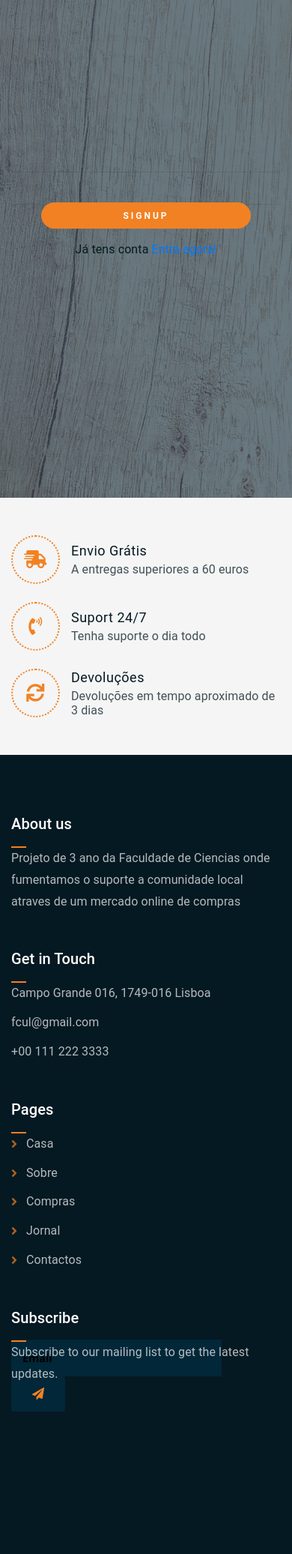
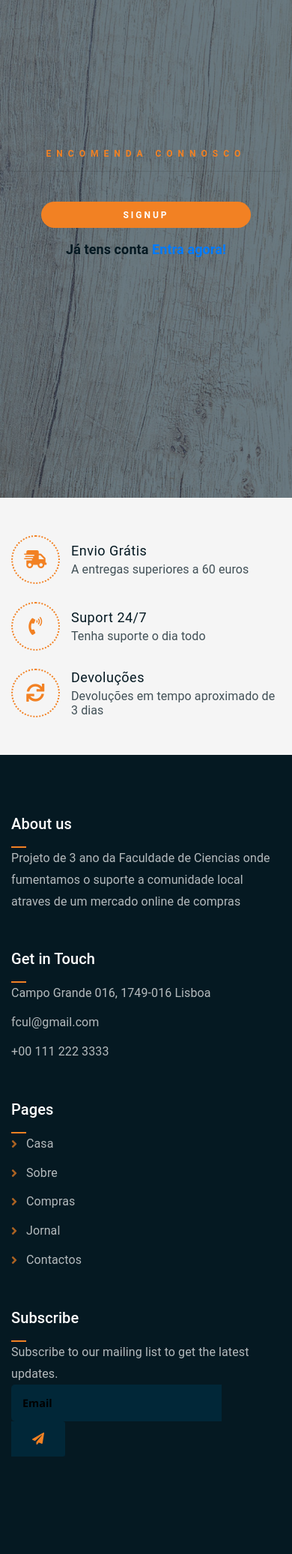
Before and after one commit to JoaoPedroMota/Drogaria-do-Bairro, a Django app: template loja/templates/loja/login_register.html in a window 390 px wide. Shown: the part 180-2253 px from the top of the page at 75% size. Before the commit the page ends 2063 px from the top, so only its background shows below. Run offline with Django 4.2, Linux system fonts and the light colour scheme; the template is opened without the code that fills it, so the values that code supplies are empty; some libraries are stand-ins or nearby versions.

Commit message:
site todo responsive ate de momento

```diff
--- a/loja/forms.py
+++ b/loja/forms.py
@@ -10,10 +10,8 @@ class UtilizadorFormulario(UserCreationForm):
 
 
 
-# class FornecedorFormulario(ModelForm):
-#     class Meta:
-#         model = Fornecedor
-#         fields = ['descricao']
+class FornecedorFormulario(ModelForm):
+    pass
 
 
 
--- a/loja/templates/loja/delete.html
+++ b/loja/templates/loja/delete.html
@@ -1,10 +1,7 @@
 {% extends 'main.html' %}
 {% load static %}
 {% block content %}
-
-<link rel="stylesheet" href="{%static 'website/assets/css/responsiveC.css' %}">
 <style>
-
   h2{
       font-size: 35px !important;
       color:#F28123;
--- a/loja/templates/loja/login_register.html
+++ b/loja/templates/loja/login_register.html
@@ -63,6 +63,7 @@
 
 
     }
+
 </style>
 <div class="hero-area hero-bg">
     <div class="container">
@@ -75,11 +76,9 @@
                 <br>
 
 
-                <br>
-                <br>
-                <br>
-                <p class="subtitle">Encomenda connosco</p>
-                <p class="subtitle">Regista-te</p>
+
+                <p class="subtitle" id="subtitle1">Encomenda connosco</p>
+                <p class="subtitle" id="subtitle2">Regista-te</p>
                 <hr>
                 <form action="" method="POST" enctype="multipart/form-data">
                     {% csrf_token %}
@@ -107,7 +106,7 @@
                     </div>
                     {% endfor %}
 
-                    <hr>
+
                     <input type="submit" id="login" value="SIGNUP">
                   </form>
                   <p class="link">Já tens conta <a href="/login" class="link">Entra agora!</a></p>
--- a/static/website/assets/css/register.css
+++ b/static/website/assets/css/register.css
@@ -535,23 +535,51 @@ html, body, div, span, applet, object, iframe, h1, h2, h3, h4, h5, h6, p, blockq
       transform: translateY(-700px) rotate(600deg);
     }
   }
-  @media(max-height:971px) {
-      .subtitle{
+  .hero-area.hero-bg {
+    overflow: hidden;
+  }
+
+  .hero-text {
+    overflow: auto;
+    max-height: 100%;
+  }
+  .link{
+    font-size: 18px;
+    font-weight: bold;
+  }
+
+  @media(max-height:934px) {
+      #subtitle2{
         display: none;
       }
-      form {
-        margin-top:-60px !important;
+      #subtitle1{
+        font-size: 12px;
       }
-      #login{
 
-        font-size:10px !important;
+      .col-md-4{
+        height: 35px;
+        margin-top: -20px;
       }
-      .form-group input {
-        font-size:12px !important;
-
-              }
+      input[type="text"] {
+        height: 35px;
+      }
 
   }
+  @media(max-height:799px) {
+    #subtitle1{
+      display: none;
+
+    }
+    form {
+      margin-top: 90px; /* Adjust the margin value to lower the form */
+    }
+    #login {
+      margin-top: 40px; /* Adjust the margin value to lower the submit button */
+    }
+  }
+
+
+
   /*-- responsive-design --*/
   @media(max-width:1440px) {
     input[type="text"], input[type="email"], input[type="password"] {
```
Also changed, not shown: loja/views.py (+17 -19 lines), static/images/AbleAcidicArabianhorse-size_restricted_f2USKMf.gif (added), static/images/ExemploconversaoCSPbinarios_RqlzCQz.png (added).
